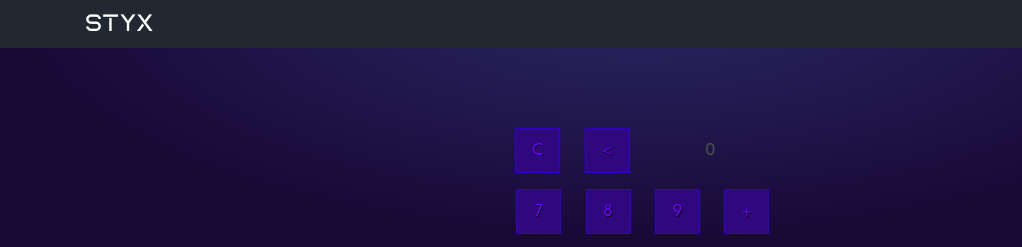
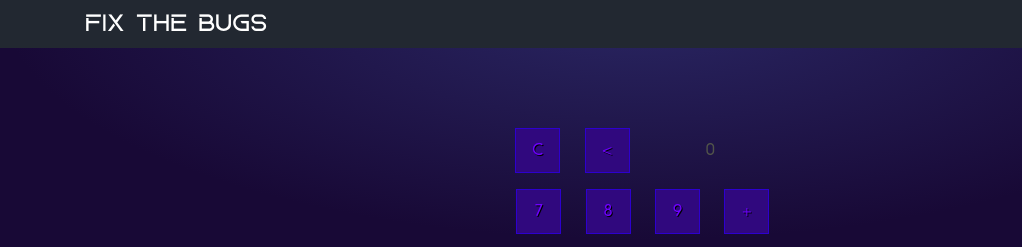
Before and after one commit to Styx-1337/broken-calculator, a plain HTML site: page index.html in a window 1280 px wide. Shown: the top 247 px of the page, 0-1022 px from the left. Drawn offline with nearby package versions, Linux system fonts and the light colour scheme.

Commit message:
Update index.html

```diff
--- a/index.html
+++ b/index.html
@@ -124,7 +124,7 @@ footer{
 <body>
 	<nav class="navbar fixed-top navbar-expand-lg navbar-dark p-0">
 		<div class="container">
-			<a class="navbar-brand" href="#" style="font-family: aquire; font-size:25px;">Styx</a>
+			<a class="navbar-brand" href="#" style="font-family: aquire; font-size:25px;">Fix the bugs</a>
 			<ul class="navbar-nav ml-auto">
 				<li class="nav-item active" style="position: relative;">
 					<a class="nav-link flash" href="https://discord.com/invite/NuDwUvE"><i class="fas fa-arrow-right bounceRight"></i> Join ATWD! <i class="fas fa-arrow-left bounceLeft"></i></a>
```
